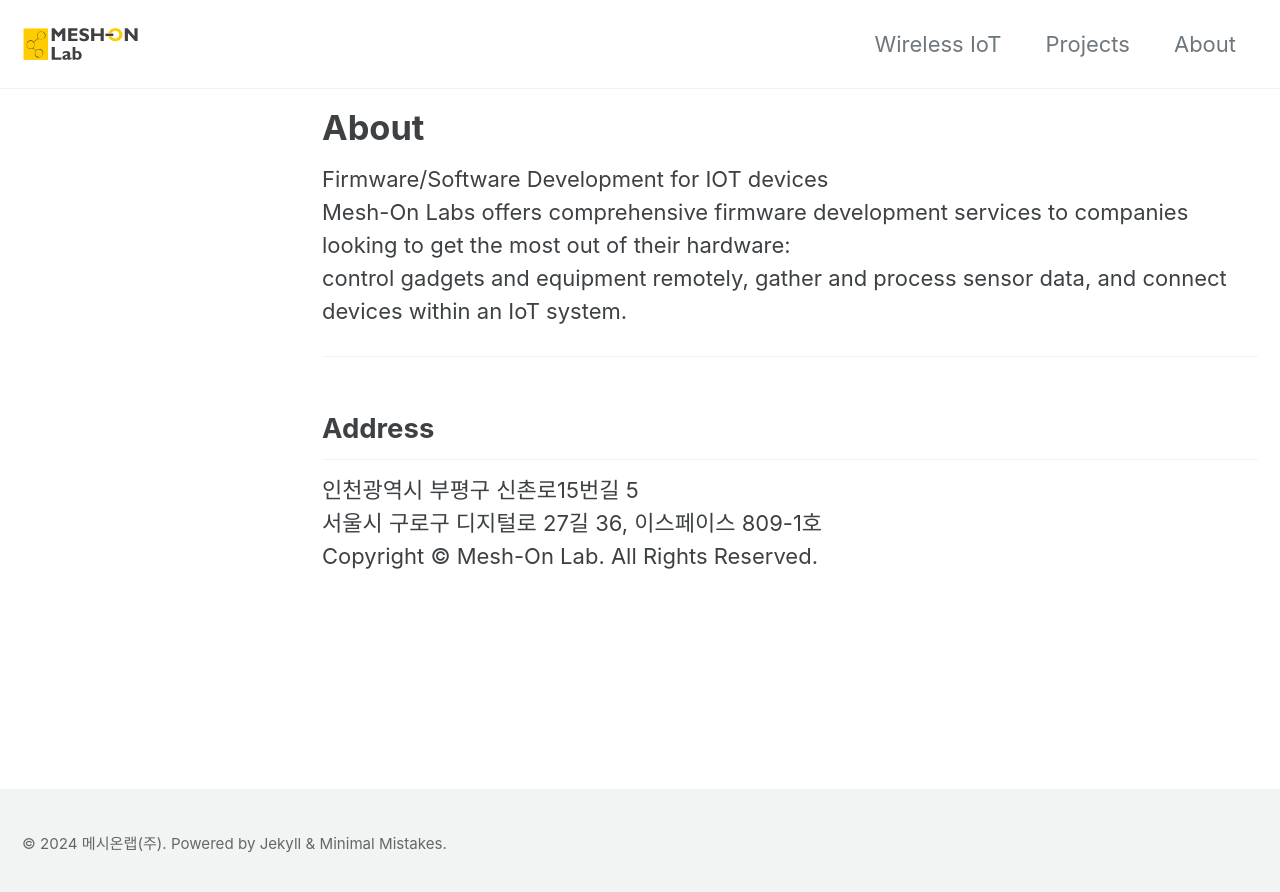
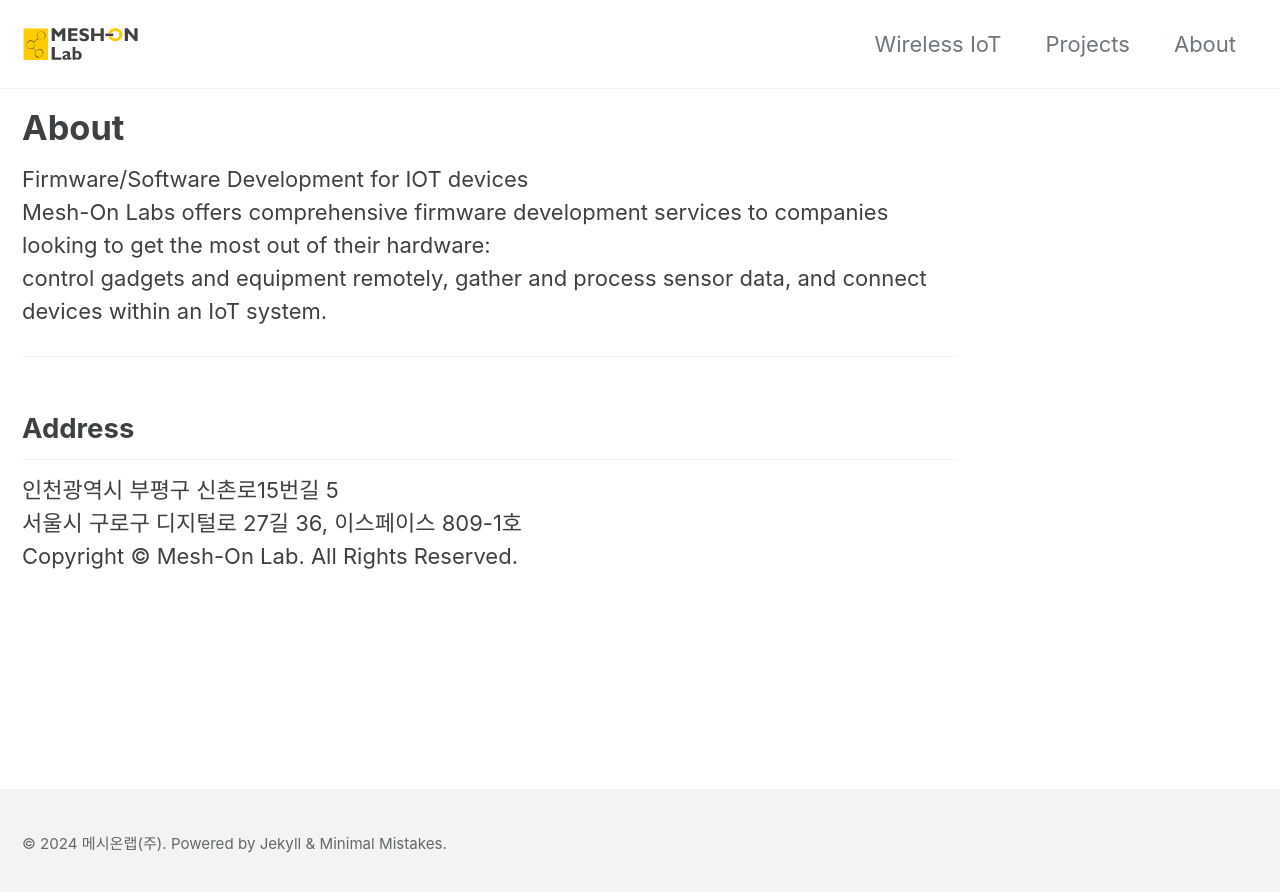
Before and after one commit to MeshOnLab/meshonlab.github.io, a Jekyll site: the page built from _pages/about.md, in a window 1280 px wide. Shown: the top 892 px of the page. Built offline with Jekyll 4.4.1, drawn with Linux system fonts in a browser that asks for light colours; cached includes are drawn as plain includes.

```diff
--- a/_sass/minimal-mistakes/_page.scss
+++ b/_sass/minimal-mistakes/_page.scss
@@ -576,3 +576,27 @@ body {
     }
   }
 }
+
+.wide2 {
+  .page {
+    float: left;
+    width: 100%;
+    @include breakpoint($large) {
+      padding-left: 0;
+    }
+
+    @include breakpoint($x-large) {
+      padding-left: 0;
+    }
+  }
+
+  .page__related {
+    @include breakpoint($large) {
+      padding-left: 0;
+    }
+
+    @include breakpoint($x-large) {
+      padding-left: 0;
+    }
+  }
+}
```
Also changed, not shown: _pages/about.md (+1 -1 lines), _pages/home.md (+5 -5 lines), _pages/wireless.md (+2 -1 lines), assets/images/home1_500x300.png (added), assets/images/home2_500x300.png (added), assets/images/home3_500x300.png (added), assets/images/unsplash-image-10.jpg (deleted), assets/images/unsplash-image-11.jpg (deleted), assets/images/unsplash-image-7.jpg (deleted), assets/images/unsplash-image-8.jpg (deleted), assets/images/unsplash-image-9.jpg (deleted).
